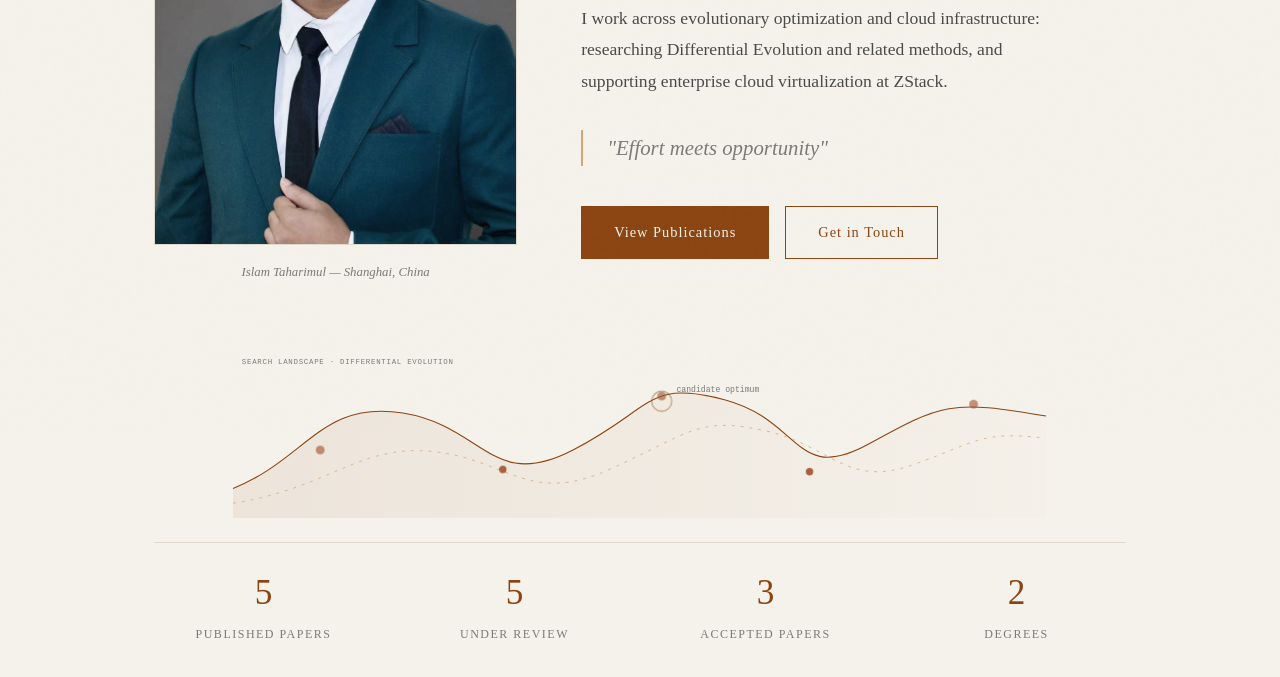
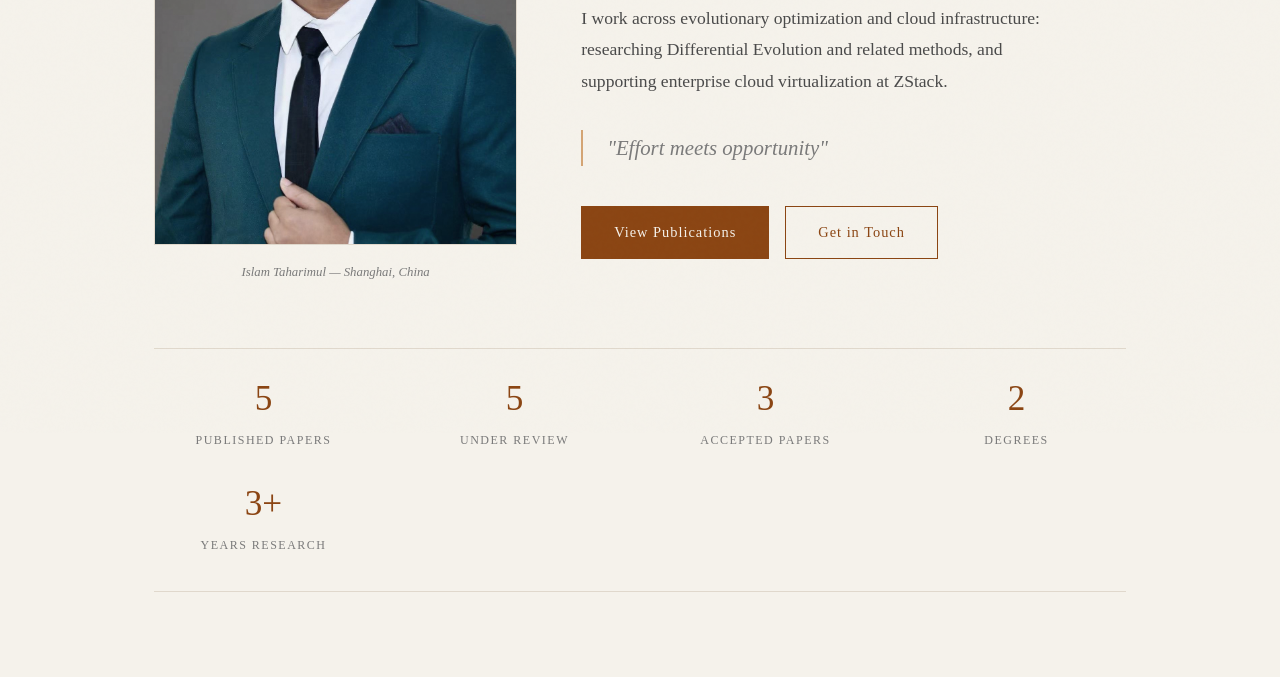
Before and after one commit to MirMRobin/Robin, a plain HTML site: page index.html in a window 1280 px wide. Shown: the part 367-1044 px from the top of the page. Drawn offline with Linux system fonts and the light colour scheme.

Commit message:
Add files via upload

```diff
--- a/index.html
+++ b/index.html
@@ -329,7 +329,6 @@ h1, h2, h3, h4 {
     .section-title { font-size: 2rem; }
 }
 
-.research-visual{max-width:1100px;margin:0 auto 1.5rem;padding:0 4rem;height:170px;overflow:hidden;color:var(--accent)}.research-visual svg{width:100%;height:100%;overflow:visible}.research-visual .field-line{stroke:var(--accent);stroke-width:1.5}.research-visual .search-point circle{fill:var(--accent-warm);transform-box:fill-box;transform-origin:center;animation:trace 4s ease-in-out infinite alternate}.research-visual .search-point circle:nth-child(even){animation-delay:-1.7s}.research-visual .best-point{animation:glow 3s ease-out infinite}.research-visual text{fill:var(--text-muted)}@keyframes trace{to{transform:translateY(-8px);opacity:.55}}@keyframes glow{0%,100%{r:10;opacity:.8}50%{r:17;opacity:.22}}@media(max-width:768px){.research-visual{height:105px;padding:0 1.5rem;margin:.25rem auto 1rem}}@media(prefers-reduced-motion:reduce){.research-visual *{animation:none!important}}
 
     </style>
 
@@ -378,17 +377,6 @@ h1, h2, h3, h4 {
             </div>
         </div>
 
-        <div class="research-visual" aria-label="Animated abstract optimization landscape in warm earth tones" role="img">
-            <svg viewBox="0 0 1100 230" preserveAspectRatio="xMidYMid meet" aria-hidden="true">
-                <defs><linearGradient id="field" x1="0" x2="1"><stop stop-color="#8b4513" stop-opacity=".08"/><stop offset="1" stop-color="#8b4513" stop-opacity=".01"/></linearGradient></defs>
-                <path class="field-fill" d="M0 190 C100 150 120 70 230 88 S350 195 460 138 560 42 665 70 760 185 860 130 970 70 1100 92 L1100 230 L0 230Z" fill="url(#field)"/>
-                <path class="field-line" d="M0 190 C100 150 120 70 230 88 S350 195 460 138 560 42 665 70 760 185 860 130 970 70 1100 92" fill="none" stroke="#8b4513" stroke-width="2"/>
-                <path d="M0 210 C130 190 170 130 270 140 S400 214 510 164 630 92 720 112 830 190 920 158 1010 112 1100 122" fill="none" stroke="#d4a574" stroke-width="1" stroke-dasharray="4 8"/>
-                <g class="search-point"><circle cx="118" cy="145" r="6"/><circle cx="365" cy="166" r="5"/><circle cx="580" cy="72" r="6"/><circle cx="780" cy="169" r="5"/><circle cx="1002" cy="83" r="6"/></g>
-                <circle class="best-point" cx="580" cy="72" r="11" fill="none" stroke="#8b4513" stroke-width="1.5"/><text x="600" y="60" fill="#7a7a7a" font-family="DM Mono,monospace" font-size="11">candidate optimum</text>
-                <text x="12" y="22" fill="#7a7a7a" font-family="DM Mono,monospace" font-size="10" letter-spacing="1">SEARCH LANDSCAPE · DIFFERENTIAL EVOLUTION</text>
-            </svg>
-        </div>
 
         <div class="stats-row reveal">
             <div class="stat-box"><span class="stat-number">5</span><span class="stat-label">Published Papers</span></div>
```
